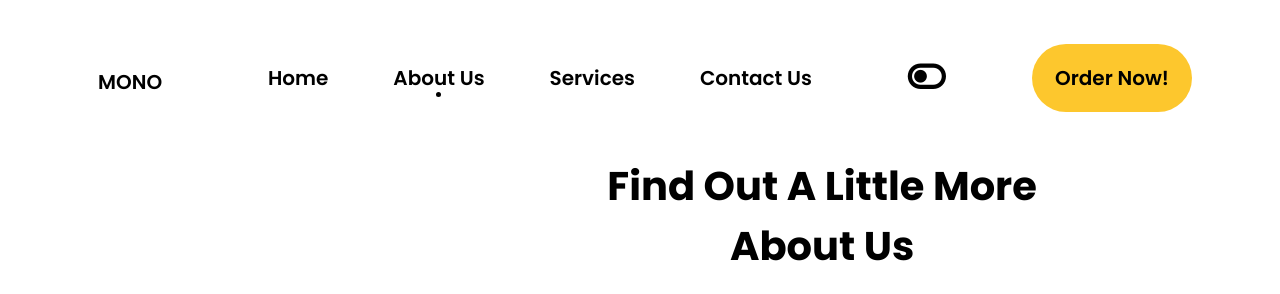
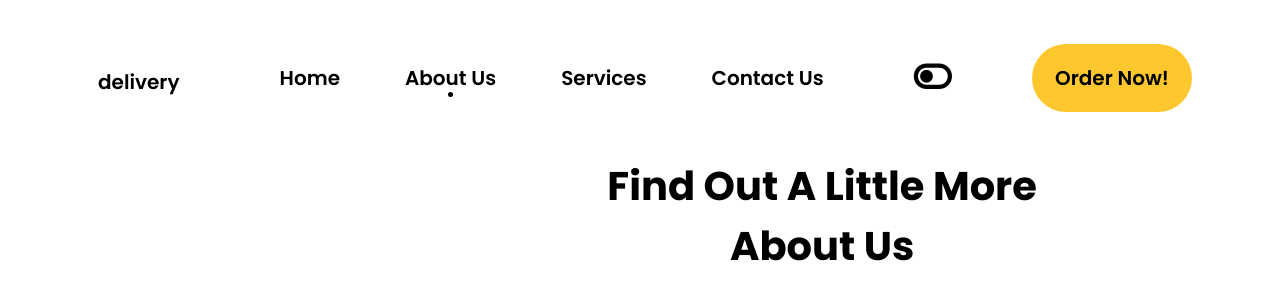
Before and after one commit to mariakochadze/gakvetili9, a plain HTML site: page about.html in a window 1280 px wide. Shown: the top 294 px of the page. Drawn offline with Linux system fonts and the light colour scheme.

Commit message:
Update about.html

```diff
--- a/about.html
+++ b/about.html
@@ -10,7 +10,7 @@
     <header class="flex">
 <h1>
     <a href="index.html">
-        MONO
+        delivery
     </a>
 </h1>
 <nav>
```
